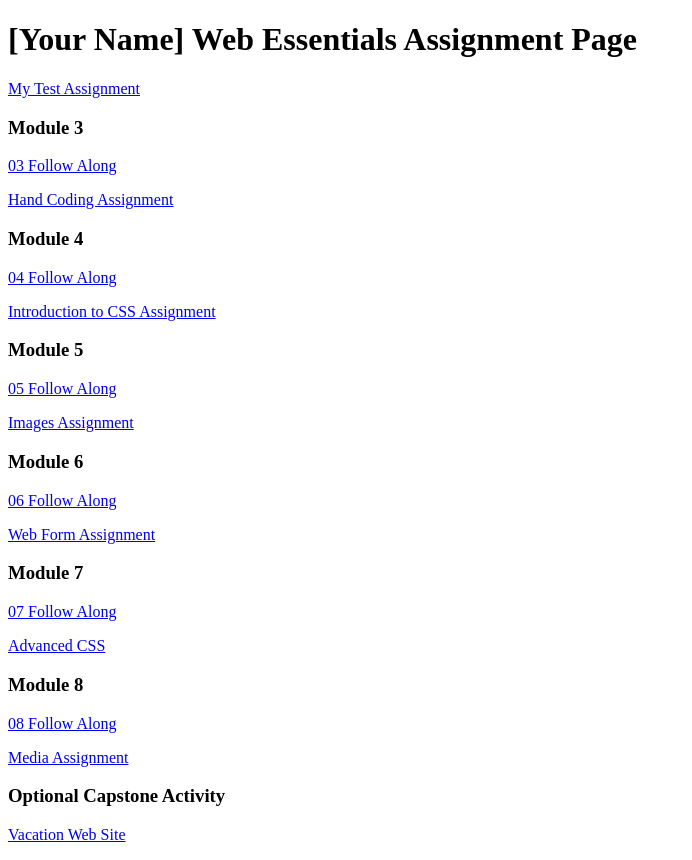
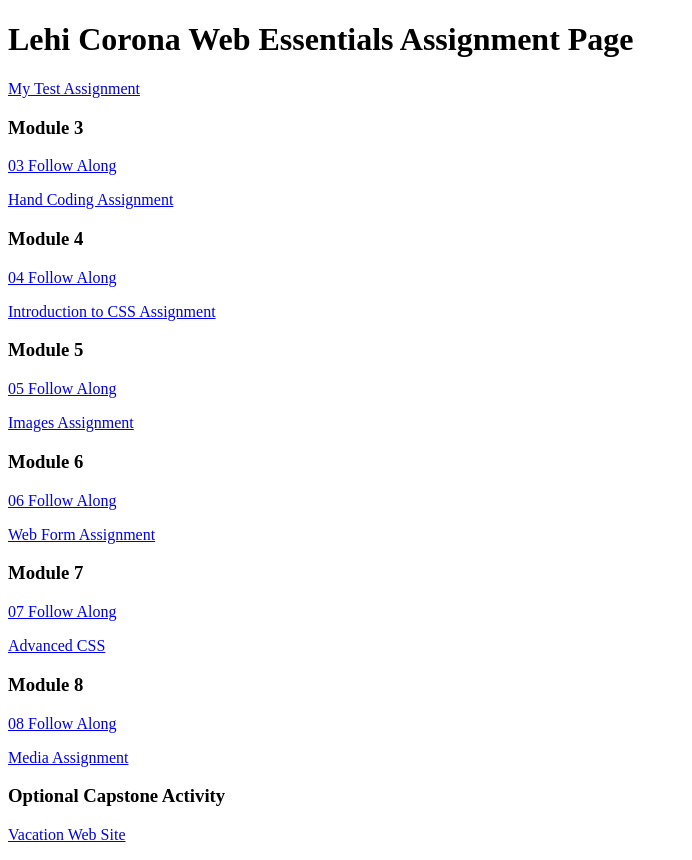
Before and after one commit to Lehi-Corona/dwdd1600, a plain HTML site: page index.html in a window 1280 px wide. Shown: the whole page, without its empty margins (0-692 px from the left). Drawn offline with Linux system fonts and the light colour scheme.

Commit message:
Added my name

```diff
--- a/index.html
+++ b/index.html
@@ -6,7 +6,7 @@
 		<title>dwdd 1600 assignment list page</title>
 	</head>
 	<body>
-		<h1>[Your Name] Web Essentials Assignment Page</h1>
+		<h1>Lehi Corona Web Essentials Assignment Page</h1>
 		<p><a href="01test">My Test Assignment</a></p>
 
 		<h3>Module 3</h3>
```
